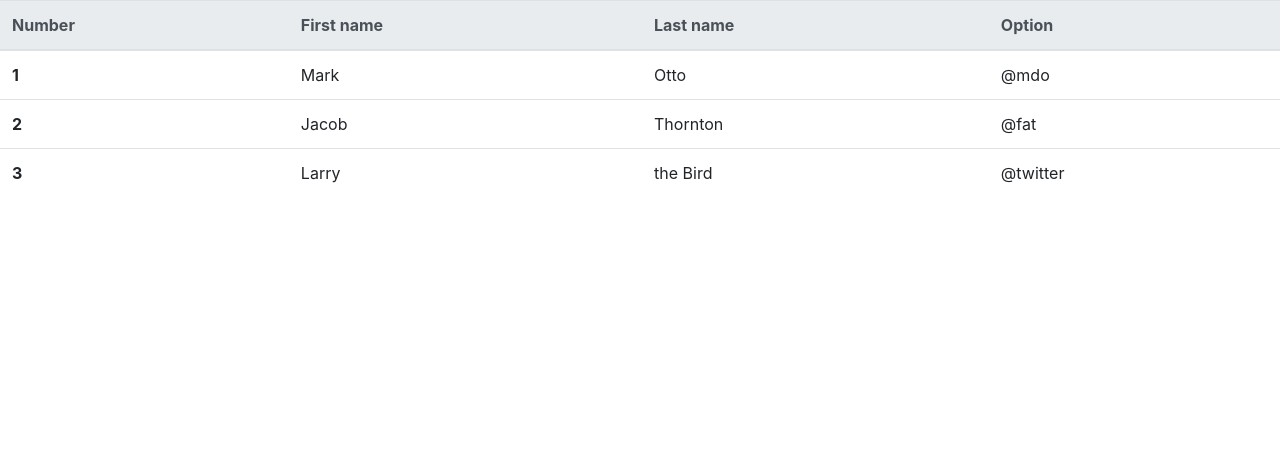
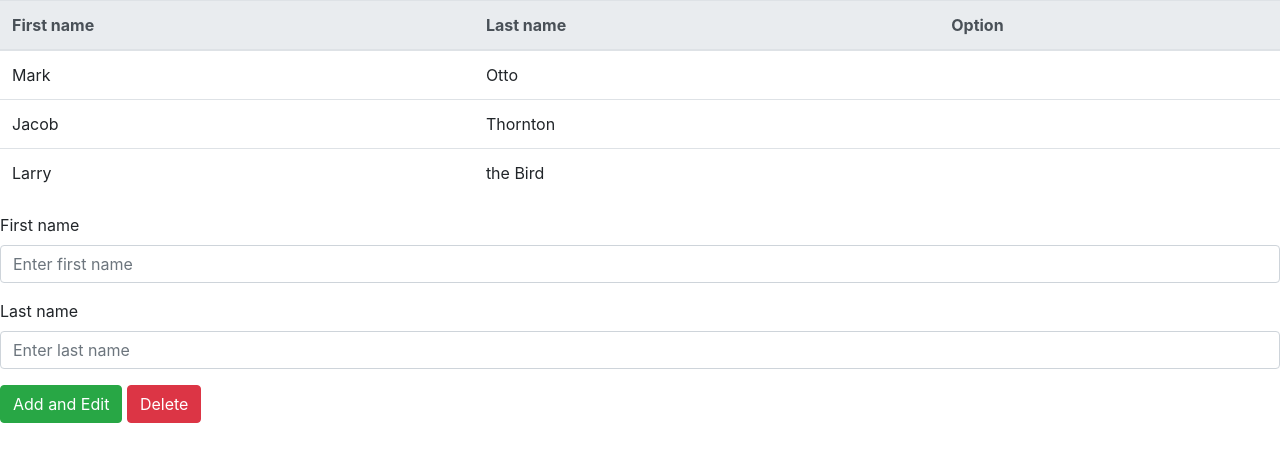
Before and after one commit to mcream/Crud_php_project, a PHP site: page / in a window 1280 px wide. Shown: the top 462 px of the page. Run offline with PHP 8.4, Linux system fonts and the light colour scheme.

Commit message:
created 'add form'. Through this form, We'll adding our records

```diff
--- a/index.php
+++ b/index.php
@@ -5,39 +5,51 @@
     <link rel="stylesheet" href="https://stackpath.bootstrapcdn.com/bootstrap/4.3.1/css/bootstrap.min.css" integrity="sha384-ggOyR0iXCbMQv3Xipma34MD+dH/1fQ784/j6cY/iJTQUOhcWr7x9JvoRxT2MZw1T" crossorigin="anonymous">
 </head>
 <body>
+<!-- Container. Take all app in one place -->
+    <!-- Table with added records to dbs -->
     <div class="conatiner">
             <table class="table">
         <thead class="thead-light">
             <tr>
-            <th scope="col">Number</th>
+            <!-- described columns -->
             <th scope="col">First name</th>
             <th scope="col">Last name</th>
             <th scope="col">Option</th>
             </tr>
         </thead>
+        <!-- records -->
         <tbody>
             <tr>
-            <th scope="row">1</th>
             <td>Mark</td>
             <td>Otto</td>
-            <td>@mdo</td>
+            <td></td>
             </tr>
             <tr>
-            <th scope="row">2</th>
             <td>Jacob</td>
             <td>Thornton</td>
-            <td>@fat</td>
+            <td></td></td>
             </tr>
             <tr>
-            <th scope="row">3</th>
             <td>Larry</td>
             <td>the Bird</td>
-            <td>@twitter</td>
+            <td></td>
             </tr>
         </tbody>
         </table>
+        <form action="">
+        <!-- Form for adding new records -->
+            <div class="form-group">
+                <label for="firstname">First name</label>
+                <input type="text" class="form-control" placeholder="Enter first name">
+            </div>
+            <div class="form-group">
+                <label for="lastname">Last name</label>
+                <input type="text" class="form-control" placeholder="Enter last name">
+            </div>
 
-
+            <button type="submit" class="btn btn-success">Add and Edit</button>
+            <button type="submit" class="btn btn-danger">Delete</button>
+        </form>
     </div>
 
 
```
